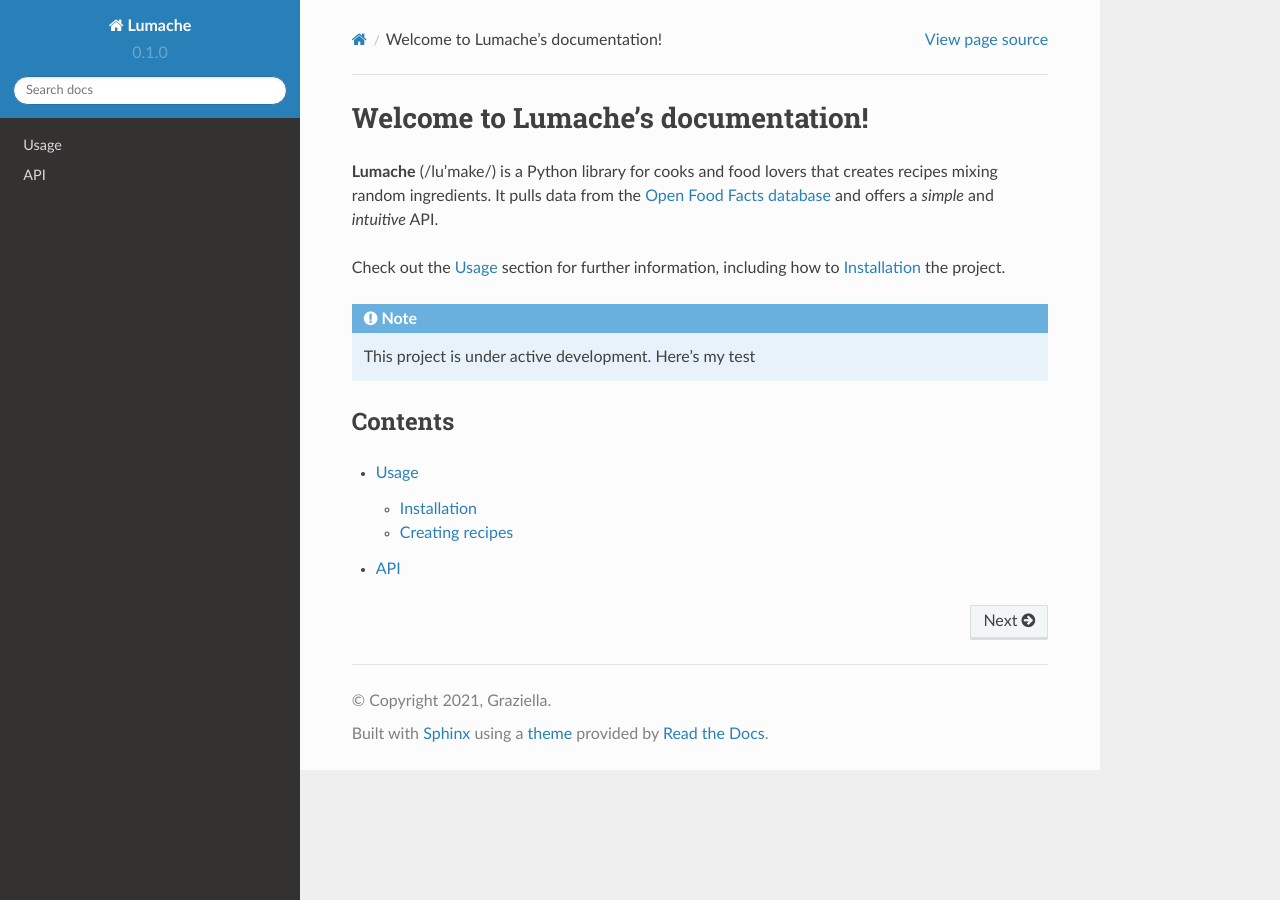
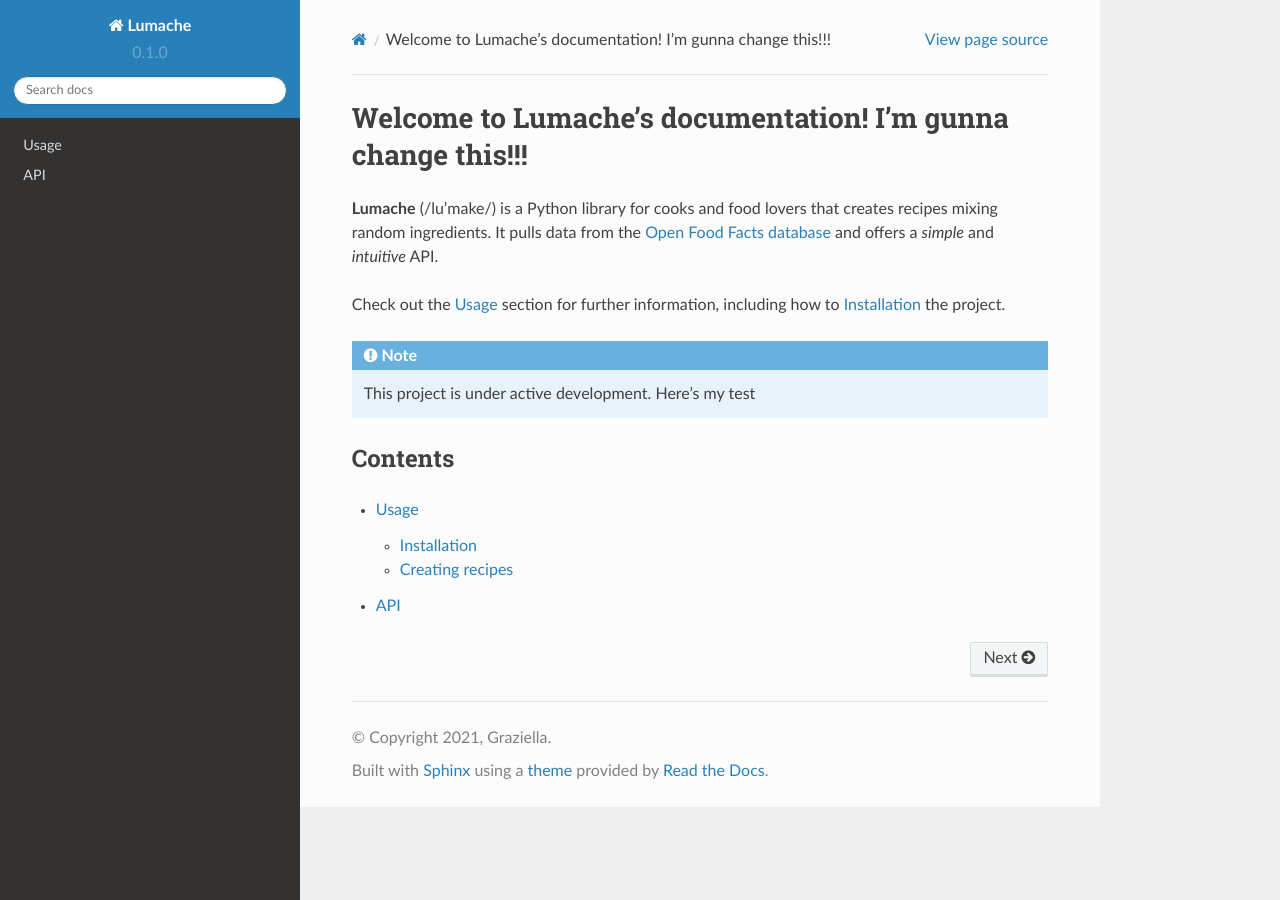
Before and after one commit to ayoskovich/template_docs, a Sphinx documentation site: the page built from docs/source/index.rst, in a window 1280 px wide. Built offline with Sphinx 7.4.7 and the Read the Docs theme 2.0.0, drawn with Linux system fonts in a browser that asks for light colours.

Commit message:
Update index.rst

```diff
--- a/docs/source/index.rst
+++ b/docs/source/index.rst
@@ -1,5 +1,5 @@
-Welcome to Lumache's documentation!
-===================================
+Welcome to Lumache's documentation! I'm gunna change this!!!
+============================================================
 
 **Lumache** (/lu'make/) is a Python library for cooks and food lovers
 that creates recipes mixing random ingredients.
```
